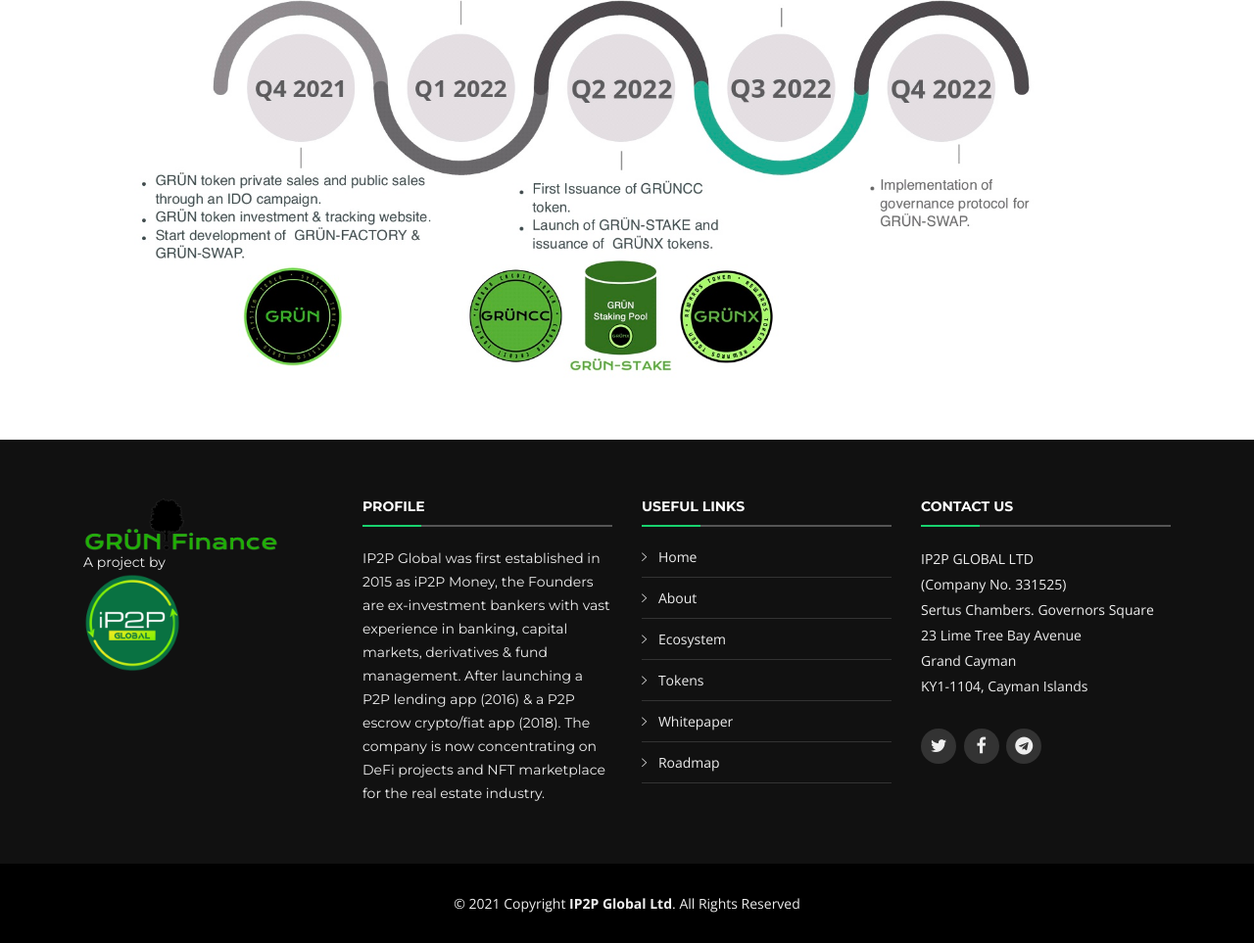
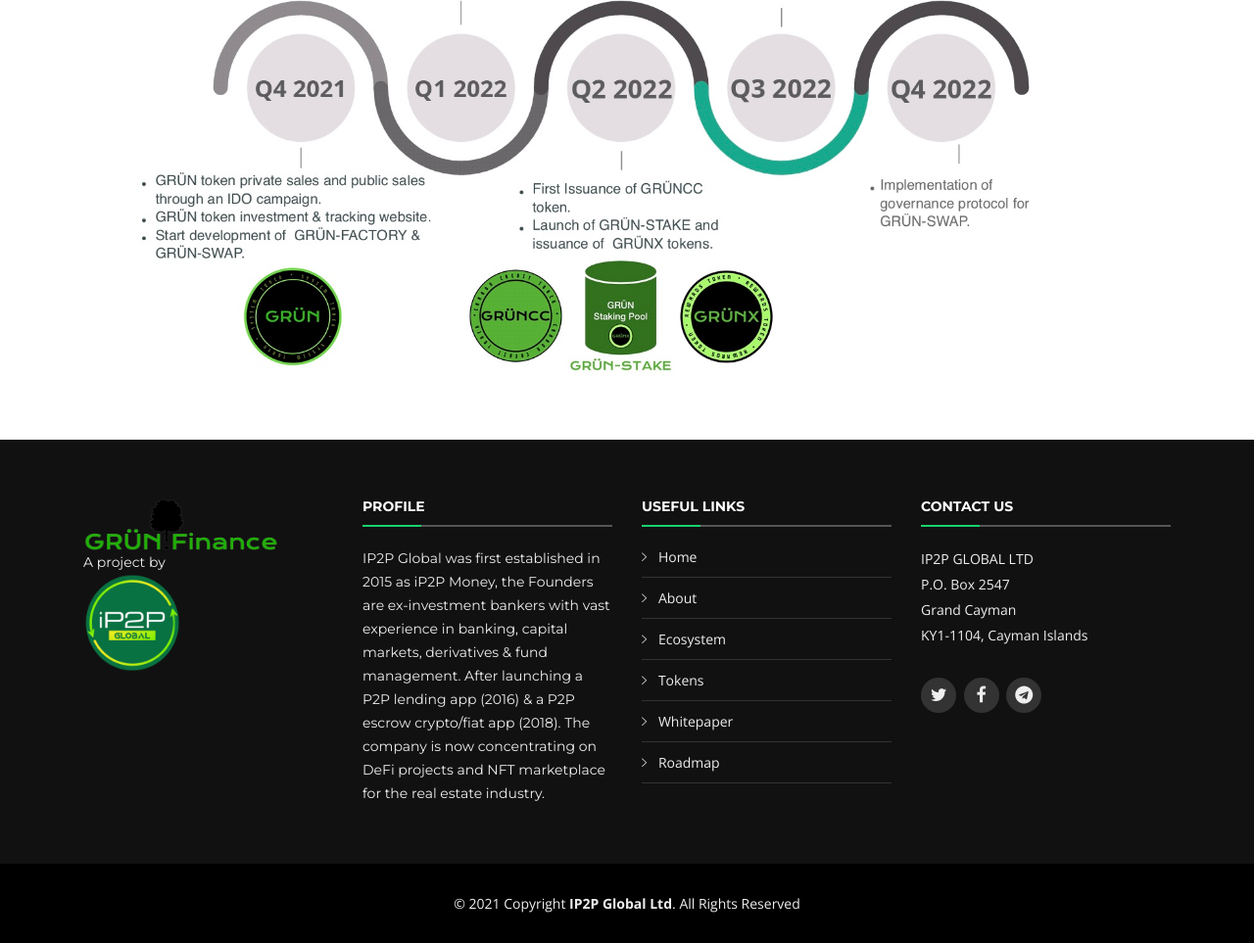
Before and after one commit to Betawi1/GRUNFinance, a plain HTML site: page index.html in a window 1280 px wide. Shown: the part 4913-5876 px from the top of the page at 98% size. Drawn offline with nearby package versions, Linux system fonts and the light colour scheme; files whose address does not match are found by name.

Commit message:
Update index.html

```diff
--- a/index.html
+++ b/index.html
@@ -431,7 +431,7 @@
       <div class="container text-center">
         <h3>WHITEPAPER</h3>
         <p> Please click on the button below to download the whitepaper and learn more details about the GRUN.Finance's Ecosystem as well as the details on GRUN Token's private & public sales, its token distribution and usage of funds. </p>
-        <a class="cta-btn" href="/GRUNfinance-whitepaper-V2.04.pdf">Download</a>
+        <a class="cta-btn" href="/GRUNfinance-whitepaper-V2.05.pdf">Download</a>
       </div>
     </section><!-- #call-to-action -->
 
@@ -498,9 +498,7 @@
             <h4>Contact Us</h4>
             <p>
               IP2P GLOBAL LTD <br>
-              (Company No. 331525)<br>
-              Sertus Chambers. Governors Square<br>
-              23 Lime Tree Bay Avenue<br>
+              P.O. Box 2547<br>
               Grand Cayman<br>
               KY1-1104, Cayman Islands<br>
             </p>
```
